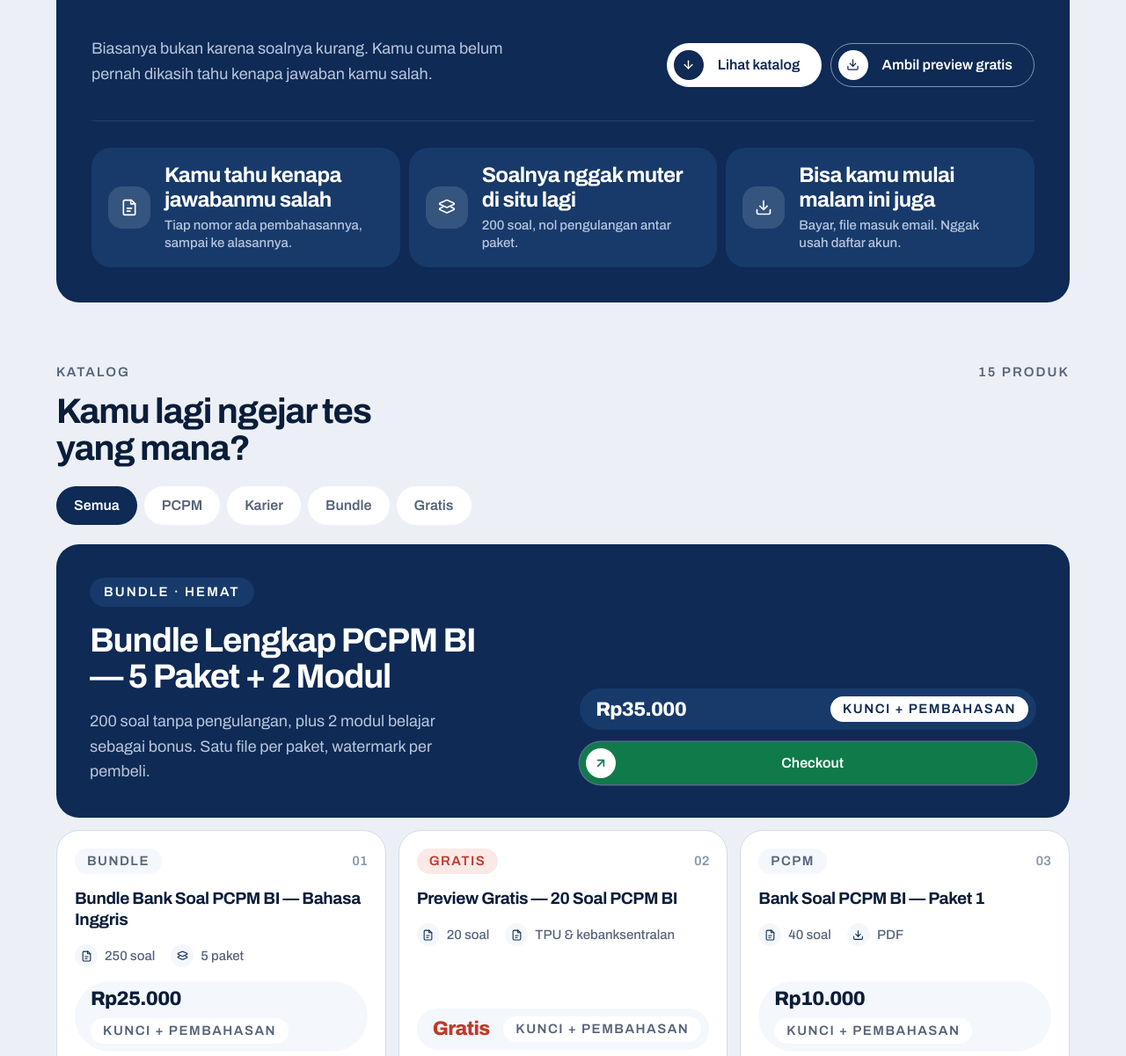
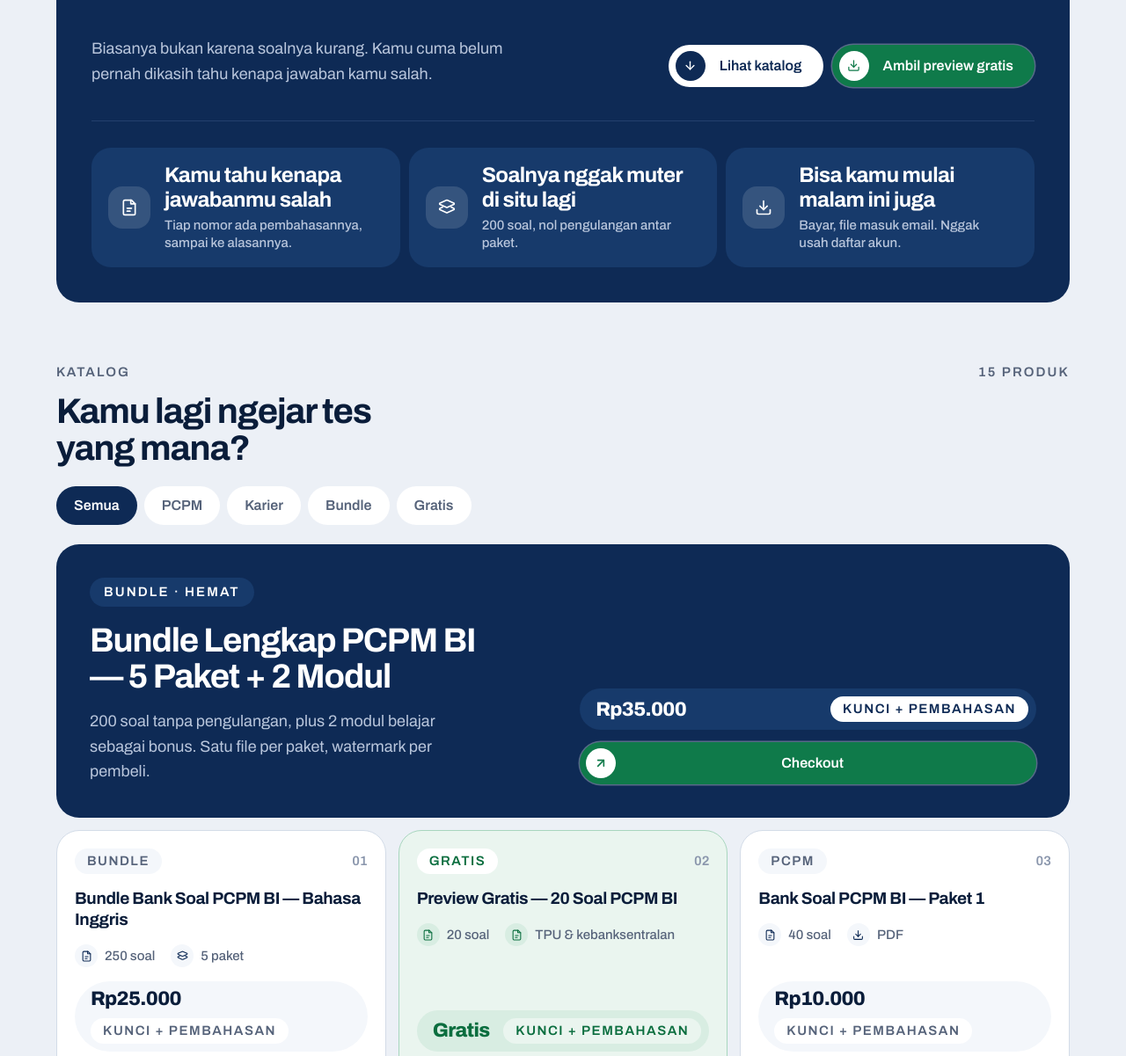
Before and after one commit to mikowidi/overtimeboo-etalase, a plain HTML site: page public/index.html in a window 1280 px wide. Shown: the part 578-1779 px from the top of the page at 88% size. Drawn offline with Linux system fonts and the light colour scheme.

```diff
--- a/public/index.html
+++ b/public/index.html
@@ -34,8 +34,14 @@
   --muted:#56637A; --muted-2:#8A96AC; --on-navy-2:#B9C6DC;
   /* accent */
   --accent:#C0392B; --accent-bg:#FBE9E6;
-  /* aksi beli — hijau, sengaja beda nada dari aksen merah */
+  /* hijau: aksi (beli & ambil gratis) + permukaan kartu gratis
+     --buy      isian tombol, putih di atasnya 5.38:1
+     --buy-2    hover, dan teks hijau di atas permukaan lembut (5.17:1 di --free-2)
+     --free     permukaan kartu gratis, ink di atasnya 15.05:1
+     --free-2   pill inset di dalam kartu gratis
+     --free-ln  garis tepi kartu gratis */
   --buy:#0F7A4A; --buy-2:#0B6E3F;
+  --free:#EAF5EF; --free-2:#D8EDE2; --free-ln:#A8D6BE;
   /* geometri */
   --wrap:1200px; --pad:24px;
   --r-lg:26px; --r-md:22px; --r-ico:16px; --r-pill:999px;
@@ -127,10 +133,9 @@ img,svg{display:block}
 .cta--inv{background:#fff;color:var(--navy)}
 .cta--inv:hover{background:var(--paper);color:var(--navy)}
 .cta--inv i{background:var(--navy);color:#fff}
-/* di atas navy: garis putih. dulu tombol ini navy-di-atas-navy jadi tak kelihatan. */
-.cta--line{background:transparent;color:#fff;border:1.5px solid rgba(255,255,255,.5)}
-.cta--line:hover{background:rgba(255,255,255,.12);color:#fff;border-color:#fff}
-.cta--line i{background:#fff;color:var(--navy)}
+/* tombol hijau di atas navy: hijau vs navy cuma 2.64:1, cincin ini yang
+   bikin tepi tombolnya kebaca. Dipakai di hero dan kartu bundle lebar. */
+.hero .cta:not(.cta--inv),.card--wide .cta{box-shadow:0 0 0 1.5px rgba(255,255,255,.3)}
 .cta--auto{display:inline-flex;flex:none;padding:7px 8px 7px 8px}
 .cta--auto span{flex:none;padding:0 16px 0 6px}
 
@@ -195,7 +200,7 @@ a.row:hover{border-color:var(--navy);transform:translateY(-2px)}
 .card__hd{display:flex;align-items:center;justify-content:space-between;gap:12px}
 .tag{background:var(--paper-2);color:var(--muted);border-radius:var(--r-pill);padding:7px 14px;
   font:600 var(--fs-meta)/1 var(--font);letter-spacing:.1em;text-transform:uppercase;max-width:100%}
-.tag--free{background:var(--accent-bg);color:var(--accent)}
+.tag--free{background:var(--card);color:var(--buy-2)}
 .card__no{font:600 var(--fs-meta)/1 var(--font);color:var(--muted-2);font-variant-numeric:tabular-nums}
 .card h3{font:700 var(--fs-card)/1.26 var(--font);font-stretch:var(--card-wd);letter-spacing:-.02em}
 .meta{display:flex;flex-wrap:wrap;gap:10px 18px;font:500 var(--fs-meta)/1 var(--font);color:var(--muted);margin:0;padding:0;list-style:none}
@@ -205,8 +210,15 @@ a.row:hover{border-color:var(--navy);transform:translateY(-2px)}
 .inset{display:flex;align-items:center;justify-content:space-between;gap:10px;flex-wrap:wrap;
   background:var(--paper-2);border-radius:var(--r-pill);padding:9px 9px 9px 18px}
 .harga{font:800 var(--fs-harga)/1 var(--font);font-stretch:var(--card-wd);letter-spacing:-.03em;font-variant-numeric:tabular-nums}
-.harga--free{color:var(--accent)}
+.harga--free{color:var(--buy-2)}
 .inset .tag{background:var(--card)}
+
+/* ---------- kartu gratis: seluruh permukaan hijau lembut ---------- */
+.card--free{background:var(--free);border-color:var(--free-ln)}
+.card--free:hover{border-color:var(--buy)}
+.card--free .meta i{background:var(--free-2);color:var(--buy-2)}
+.card--free .inset{background:var(--free-2)}
+.card--free .inset .tag{background:var(--free);color:var(--buy-2)}
 
 /* kartu bundle lebar */
 .card--wide{background:var(--navy);color:#fff;border:0;border-radius:var(--r-lg);padding:clamp(24px,3.4vw,38px);
@@ -217,8 +229,6 @@ a.row:hover{border-color:var(--navy);transform:translateY(-2px)}
 .card--wide .col2{display:flex;flex-direction:column;justify-content:flex-end;gap:14px}
 .card--wide .inset{background:var(--navy-mid)}
 .card--wide .inset .tag{background:#fff;color:var(--navy)}
-/* cincin tipis: hijau di atas navy cuma 2.64:1, cincin ini yang bikin tepinya kebaca */
-.card--wide .cta{box-shadow:0 0 0 1.5px rgba(255,255,255,.3)}
 .card--wide .harga{color:#fff}
 .card--wide .kicker{margin-bottom:18px}
 
@@ -307,7 +317,7 @@ a.row:hover{border-color:var(--navy);transform:translateY(-2px)}
         <p>Biasanya bukan karena soalnya kurang. Kamu cuma belum pernah dikasih tahu kenapa jawaban kamu salah.</p>
         <div class="hero__act">
           <a class="cta cta--inv cta--auto" href="#katalog"><i aria-hidden="true"><svg width="15" height="15"><use href="#i-down"/></svg></i><span>Lihat katalog</span></a>
-          <a class="cta cta--line cta--auto" id="cta-preview-hero" href="#katalog" target="_blank" rel="noopener"><i aria-hidden="true"><svg width="15" height="15"><use href="#i-dl"/></svg></i><span>Ambil preview gratis</span></a>
+          <a class="cta cta--auto" id="cta-preview-hero" href="#katalog" target="_blank" rel="noopener"><i aria-hidden="true"><svg width="15" height="15"><use href="#i-dl"/></svg></i><span>Ambil preview gratis</span></a>
         </div>
       </div>
       <ul class="strip">
@@ -508,13 +518,13 @@ function labelTag(p){
 
 function kartu(p, i){
   const t = labelTag(p), gratis = p.harga === 0;
-  return `<li class="card">
+  return `<li class="card${gratis ? " card--free" : ""}">
     <div class="card__hd"><span class="tag ${t.cls}">${esc(t.txt)}</span><span class="card__no">${String(i + 1).padStart(2, "0")}</span></div>
     <h3>${esc(p.judul)}</h3>
     <ul class="meta">${p.meta.map(m => `<li><i>${svg(ikonMeta(m), 13)}</i>${esc(m)}</li>`).join("")}</ul>
     <div class="card__foot">
       <div class="inset"><span class="harga ${gratis ? "harga--free" : ""}">${rp(p.harga)}</span><span class="tag">Kunci + pembahasan</span></div>
-      <a class="cta ${gratis ? "cta--ghost" : ""}" href="${p.url}" target="_blank" rel="noopener"><i>${svg(gratis ? "i-dl" : "i-ext", 15)}</i><span>${gratis ? "Ambil gratis" : "Checkout"}</span><span class="sr"> — ${esc(p.judul)}</span></a>
+      <a class="cta" href="${p.url}" target="_blank" rel="noopener"><i>${svg(gratis ? "i-dl" : "i-ext", 15)}</i><span>${gratis ? "Ambil gratis" : "Checkout"}</span><span class="sr"> — ${esc(p.judul)}</span></a>
     </div>
   </li>`;
 }
```
Also changed, not shown: public/favicon.png (added), public/og.png (added), 3 other files.
